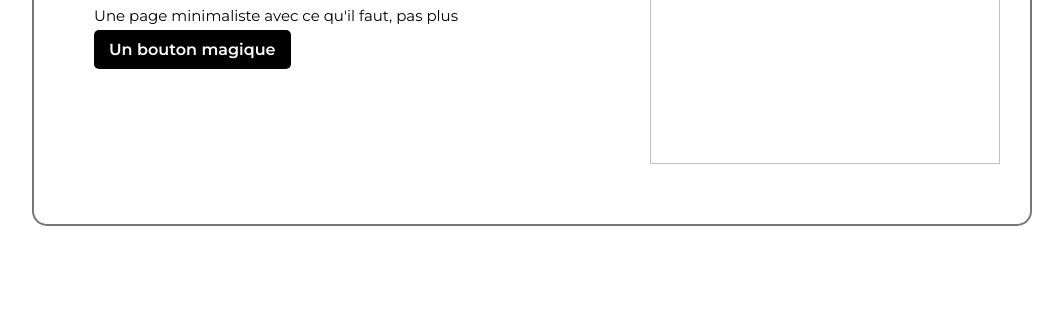
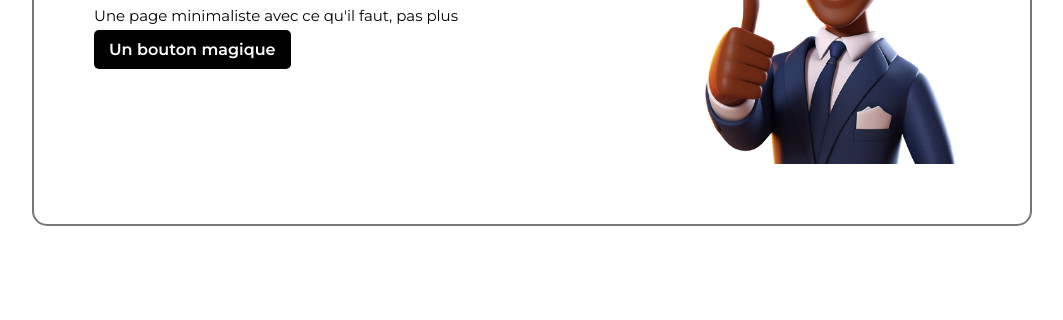
Before and after one commit to Kevlauren/sample-portfolio, a plain HTML site: page index.html in a window 1280 px wide. Shown: the part 266-586 px from the top of the page, without its empty margins (108-1171 px from the left). Drawn offline with Linux system fonts and the light colour scheme; the site is published under a folder, as on GitHub Pages, so addresses that start at the root find nothing.

Commit message:
Correction de laffichage de limage en section hero

```diff
--- a/index.html
+++ b/index.html
@@ -30,7 +30,7 @@
             <a href="#">Un bouton magique</a>
           </div>
           <div class="hero2" id="dpy">
-            <img src="/imgs/juste.png" alt="" />
+            <img src="imgs/juste.png" alt="" />
           </div>
         </div>
         <div id="section2">
```
